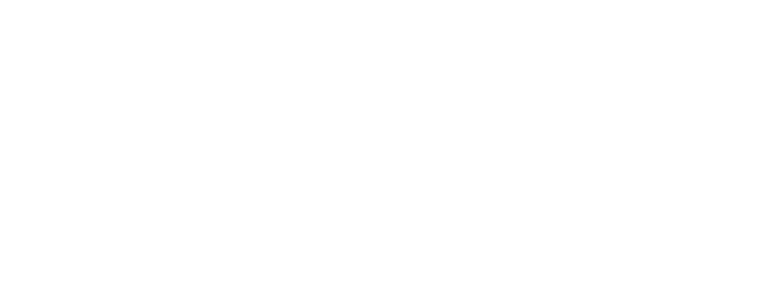
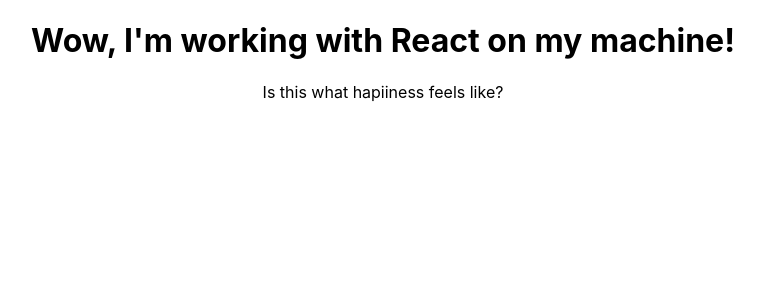
Before and after one commit to Marie-m-l/bonus-16-6_create-local-app, a React (Create React App) app: page / in a window 1280 px wide. Shown: the top 300 px of the page, without its empty margins (257-1021 px from the left). Built offline with nearby package versions, Linux system fonts and the light colour scheme.

Commit message:
Add h1 & p -> div in App.js

```diff
--- a/src/App.js
+++ b/src/App.js
@@ -3,6 +3,13 @@
 function App() {
   return (
     <div className="App">
+      <h1>
+        Wow, I'm working with React on my machine!
+      </h1>
+
+      <p>
+        Is this what hapiiness feels like?
+      </p>
     </div>
   );
 }
```
